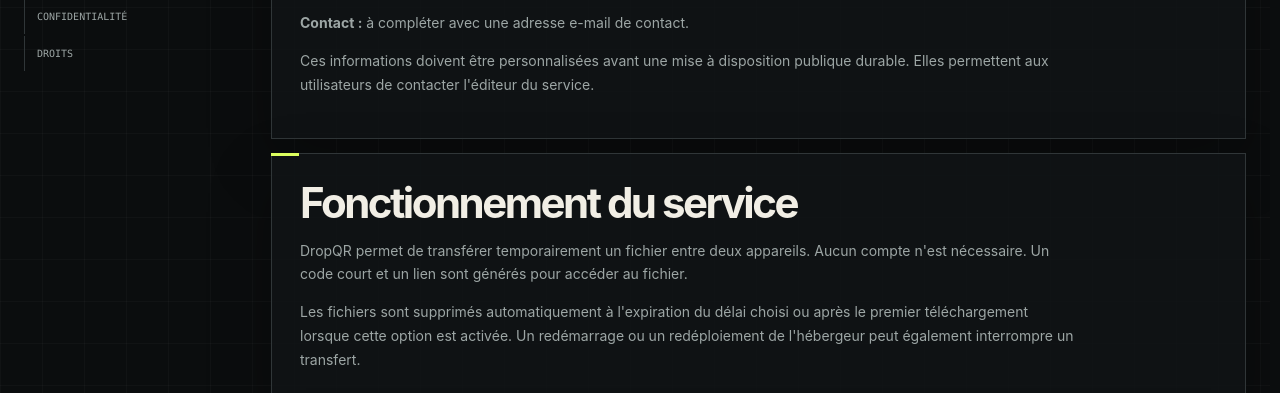
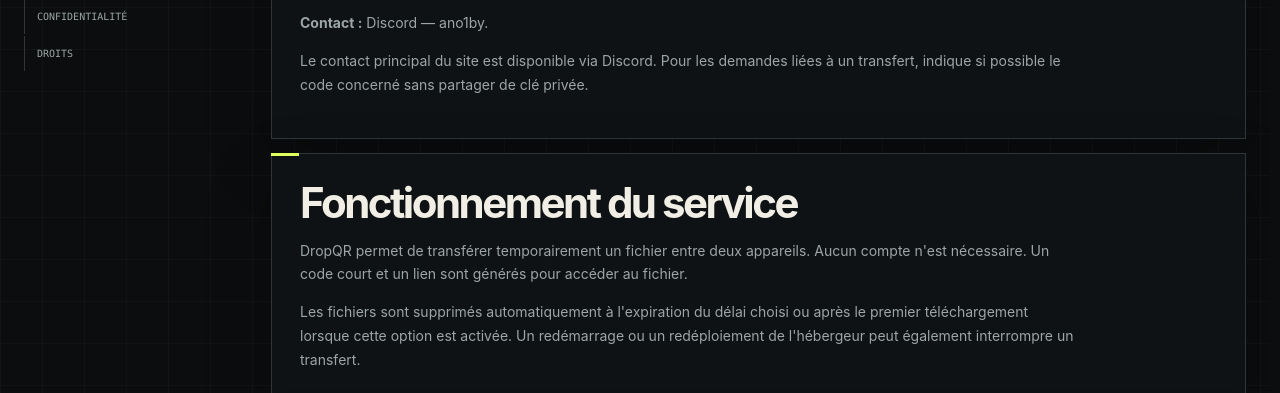
Before and after one commit to DimalaxYT/dzdz-Beta, a website: page public/mentions.html in a window 1280 px wide. Shown: the part 707-1100 px from the top of the page. Drawn offline with Linux system fonts and the light colour scheme; no server answers.

Commit message:
Set legal contact identity
Co-authored-by: arena-agent <297053741+arena-agent@users.noreply.github.com>

```diff
--- a/public/mentions.html
+++ b/public/mentions.html
@@ -21,7 +21,7 @@
     <main class="docs-grid legal-content">
       <nav class="docs-nav" aria-label="Sommaire légal"><a href="#editeur">Éditeur</a><a href="#service">Service</a><a href="#donnees">Données</a><a href="#confidentialite">Confidentialité</a><a href="#droits">Droits</a></nav>
       <div class="doc-section">
-        <section id="editeur" class="card"><h2>Éditeur du site</h2><p><strong>Nom ou pseudonyme :</strong> à compléter par le responsable de DropQR.</p><p><strong>Contact :</strong> à compléter avec une adresse e-mail de contact.</p><p>Ces informations doivent être personnalisées avant une mise à disposition publique durable. Elles permettent aux utilisateurs de contacter l'éditeur du service.</p></section>
+        <section id="editeur" class="card"><h2>Éditeur du site</h2><p><strong>Nom ou pseudonyme :</strong> ano1by.</p><p><strong>Contact :</strong> Discord — ano1by.</p><p>Le contact principal du site est disponible via Discord. Pour les demandes liées à un transfert, indique si possible le code concerné sans partager de clé privée.</p></section>
 
         <section id="service" class="card"><h2>Fonctionnement du service</h2><p>DropQR permet de transférer temporairement un fichier entre deux appareils. Aucun compte n'est nécessaire. Un code court et un lien sont générés pour accéder au fichier.</p><p>Les fichiers sont supprimés automatiquement à l'expiration du délai choisi ou après le premier téléchargement lorsque cette option est activée. Un redémarrage ou un redéploiement de l'hébergeur peut également interrompre un transfert.</p></section>
 
```
